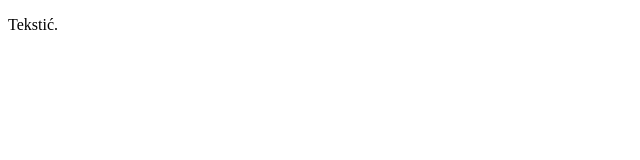
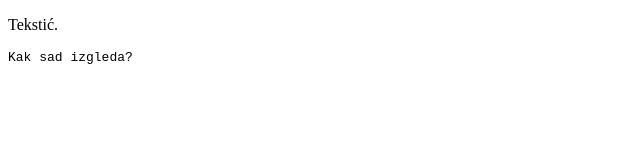
Before and after one commit to jtustanic/algebra.vjezba.html.1, a plain HTML site: page index.html in a window 1280 px wide. Shown: the whole page, without its empty margins (0-640 px from the left). Drawn offline with Linux system fonts and the light colour scheme.

Commit message:
<pre> tag added.

```diff
--- a/index.html
+++ b/index.html
@@ -9,6 +9,7 @@
 <body>
 
    <p>Tekstić.</p>
+   <pre>Kak sad izgleda?</pre>
 
 </body>
 </html>
```
